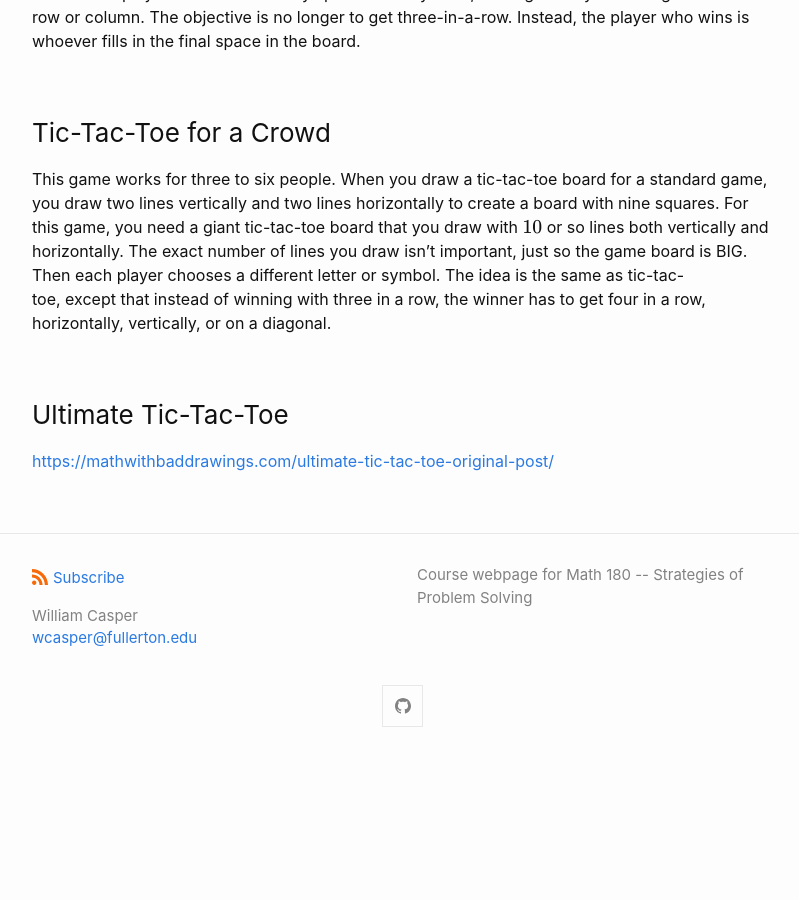
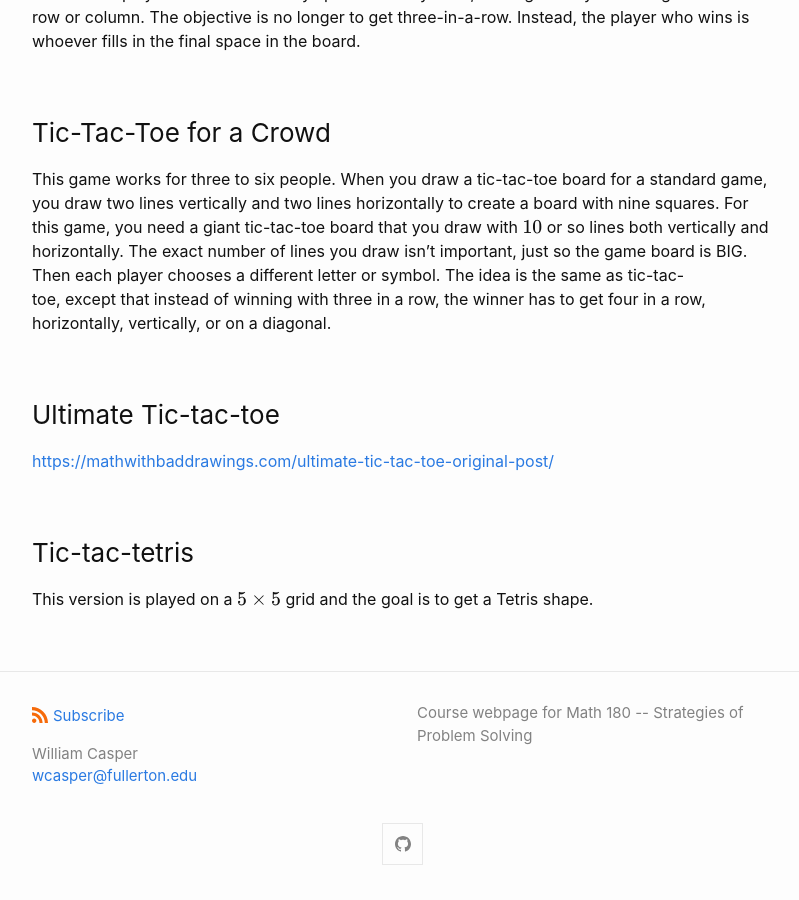
Before and after one commit to wcasper/math180fall2022, a Jekyll site: the page built from _modules/tic-tac-toe/variations.md, in a window 1280 px wide and 900 px high, scrolled down 1170 px. Shown: the whole window, without its empty margins (238-1037 px from the left). Built offline with Jekyll 4.4.1, drawn with Linux system fonts in a browser that asks for light colours; before the commit the page ends 1932 px from its top, so only the background shows below that.

Commit message:
added variant

```diff
--- a/_modules/tic-tac-toe/variations.md
+++ b/_modules/tic-tac-toe/variations.md
@@ -34,6 +34,10 @@ The objective is no longer to get three-in-a-row.  Instead, the player who wins
 ### Tic-Tac-Toe for a Crowd
 This game works for three to six people. When you draw a tic-tac-toe board for a standard game, you draw two lines vertically and two lines horizontally to create a board with nine squares. For this game, you need a giant tic-tac-toe board that you draw with $$10$$ or so lines both vertically and horizontally. The exact number of lines you draw isn't important, just so the game board is BIG. Then each player chooses a different letter or symbol. The idea is the same as tic-tac-toe, except that instead of winning with three in a row, the winner has to get four in a row, horizontally, vertically, or on a diagonal.
 
-### Ultimate Tic-Tac-Toe
+### Ultimate Tic-tac-toe
 
 [https://mathwithbaddrawings.com/ultimate-tic-tac-toe-original-post/](https://mathwithbaddrawings.com/ultimate-tic-tac-toe-original-post/)
+
+### Tic-tac-tetris
+
+This version is played on a $$5\times 5$$ grid and the goal is to get a Tetris shape.
```
